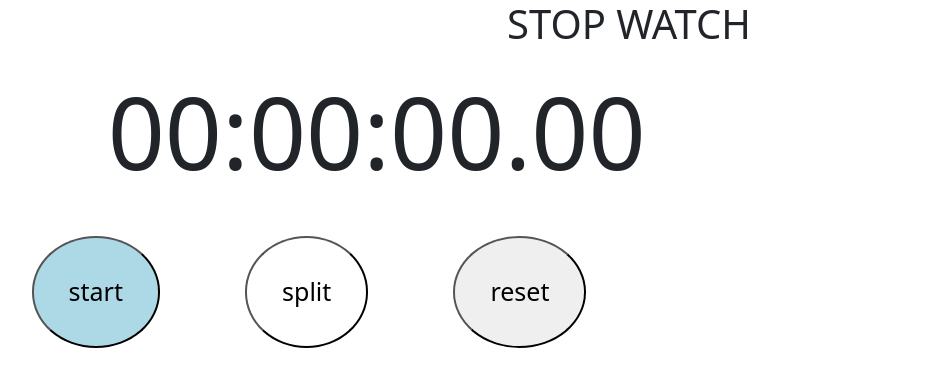
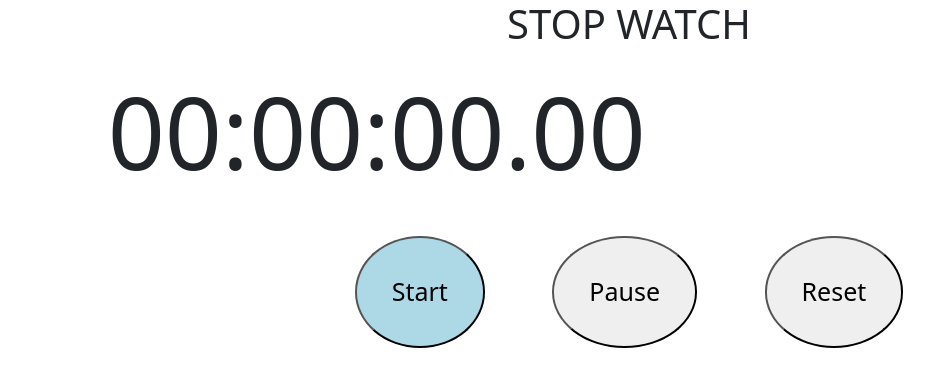
Before and after one commit to siva7560/stop-watch, a plain HTML site: page index.html in a window 1280 px wide. Shown: the whole page, without its empty margins (11-945 px from the left). Drawn offline with nearby package versions, Linux system fonts and the light colour scheme.

Commit message:
Update index.html

```diff
--- a/index.html
+++ b/index.html
@@ -10,17 +10,21 @@
 </head>
 <body>
     <h1 style="text-align: center; ">STOP WATCH</h1>
+    <div class="whole">
+    <div class="contain">
     <div class="container col-10 d-flex">
         <div id="hours"></div>:
         <div id="minutes"></div>:
         <div id="seconds"></div>.
         <div id="milli"></div>
     </div>
-    <div class="button">
-        <div class="buttons">
-    <button id="startstop" onclick="startstop()">start</button>
-    <button id="spl" onclick="split()">split</button>
-    <button id="reset" onclick="reset()">reset</button>
+
+        <div class="buttons container">
+    <button id="startstop" onclick="start()">Start</button>
+    <button id="stop" onclick="stop()">Pause</button>
+    <button id="reset" onclick="reset()">Reset</button>
+
+</div>
 </div>
 </div>
 <div id="split">
```
